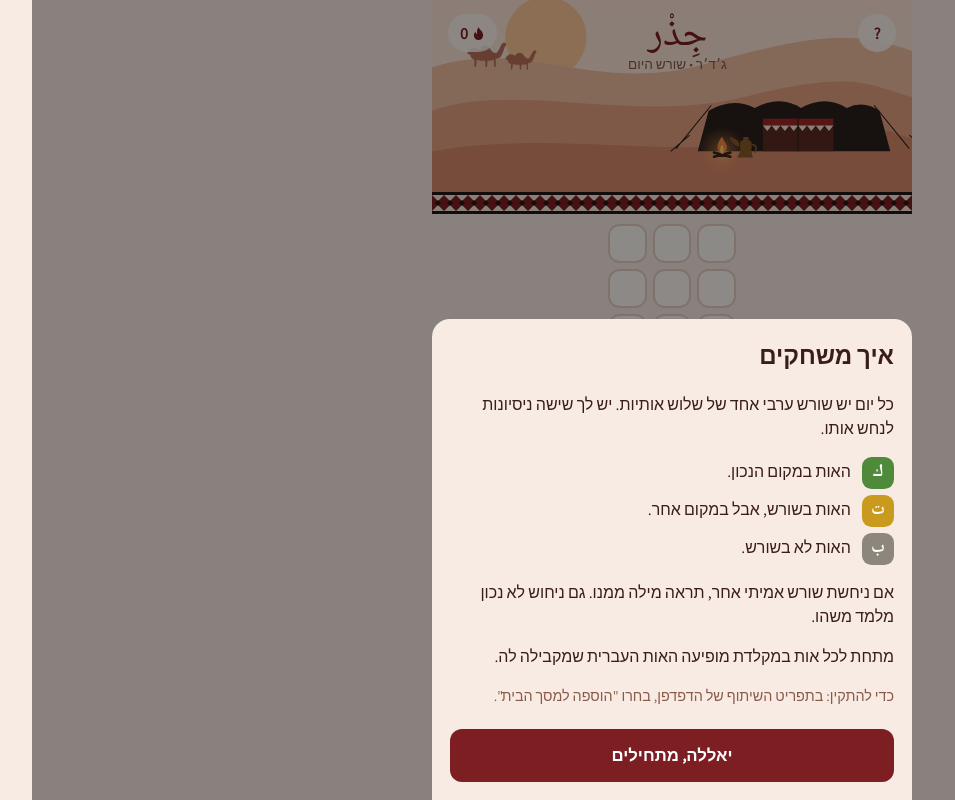
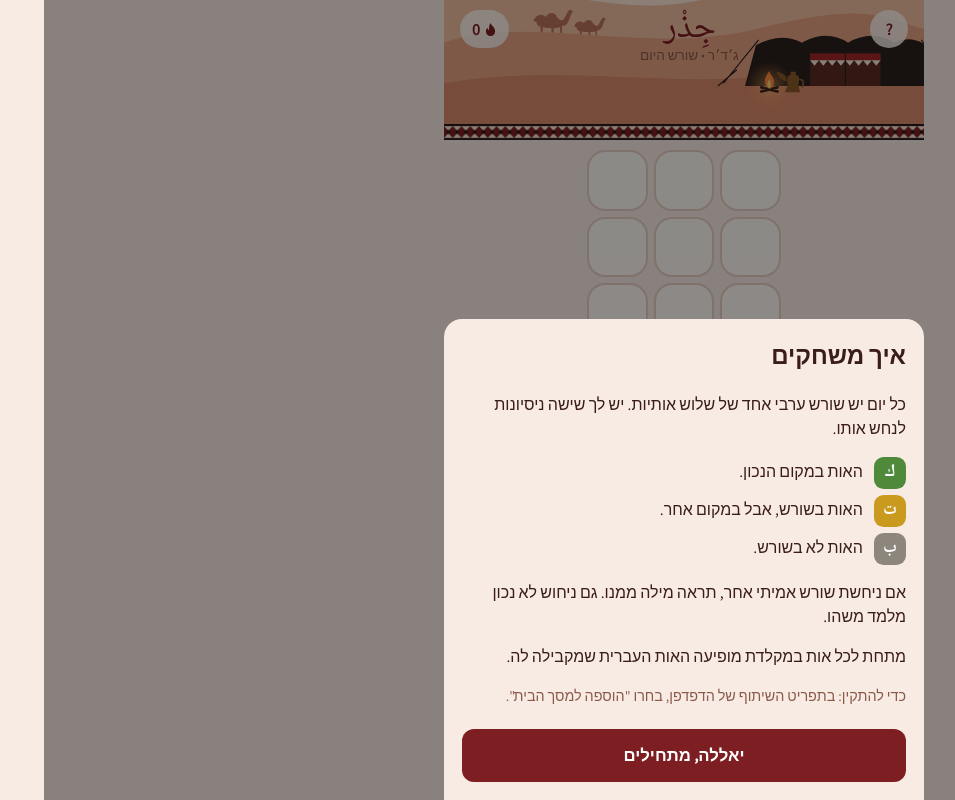
Before and after one commit to krohnkrusher-web/Arabic-app, a React (Vite) app: page / in a window 1280 px wide. Shown: the whole page, without its empty margins (91-1046 px from the left). Built offline with nearby package versions, Linux system fonts and the light colour scheme; a web font is replaced by a local one.

Commit message:
Bigger puzzle board: shorter desert header, slimmer sadu strips, board sized from the real header and key heights
Co-Authored-By: Claude Opus 5.5 <noreply@anthropic.com>
Claude-Session: https://claude.ai/code/session_017EhR6G51okH8h5FXRBweUe

```diff
--- a/src/App.tsx
+++ b/src/App.tsx
@@ -164,7 +164,7 @@ export default function App() {
           </div>
         </div>
       </header>
-      <Sadu className="sadu" id="sadu-top" />
+      <Sadu className="sadu" id="sadu-top" scale={0.73} />
 
       {testMode && <TestBar dayNumber={dayNumber} />}
 
@@ -191,7 +191,7 @@ export default function App() {
         )}
       </main>
 
-      <Sadu className="sadu sadu-bottom" id="sadu-bottom" scale={0.6} />
+      <Sadu className="sadu sadu-bottom" id="sadu-bottom" scale={0.41} />
 
       {toast && <div className="toast">{toast}</div>}
 
--- a/src/components/DesertHeader.tsx
+++ b/src/components/DesertHeader.tsx
@@ -68,8 +68,8 @@ export function DesertArt() {
         className="d-dune1"
         d="M0 122C70 100 120 142 200 120S310 94 354 110V214H0z"
       />
-      <Camel x={26} y={112} s={0.75} />
-      <Camel x={54} y={116} s={0.6} />
+      <Camel x={66} y={138} s={0.75} />
+      <Camel x={96} y={142} s={0.6} />
       <path
         className="d-dune2"
         d="M0 154C60 132 150 164 230 144S320 134 354 144V214H0z"
@@ -79,7 +79,7 @@ export function DesertArt() {
         d="M0 184C90 168 170 190 260 176S330 170 354 174V214H0z"
       />
       {/* Tent and fire sit low on the near dune, so a short header can crop the sky without hiding them. */}
-      <g transform="translate(0 24)">
+      <g transform="translate(26 26)">
         <g className="d-tent">
           <path
             className="d-rope"
--- a/src/styles.css
+++ b/src/styles.css
@@ -30,7 +30,8 @@
   --sun: #ffc79a;
   --fire-glow: 0.5;
   --night: 0;
-  --hero: clamp(150px, 24dvh, 200px);
+  --hero: clamp(116px, 15.5dvh, 150px);
+  --key-h: clamp(34px, 5.2dvh, 50px);
   --font-he: 'Assistant', system-ui, sans-serif;
   --font-ar: 'Noto Naskh Arabic', 'Geeza Pro', 'Arial', serif;
   --font-brand: 'Rakkas', 'Noto Naskh Arabic', serif;
@@ -139,7 +140,7 @@ button {
   align-items: flex-start;
   justify-content: space-between;
   gap: 8px;
-  padding: 14px 16px 0;
+  padding: 10px 16px 0;
 }
 
 .top h1 {
@@ -153,7 +154,7 @@ button {
 .brand-ar {
   font-family: var(--font-brand);
   font-weight: 400;
-  font-size: clamp(1.9rem, 9vw, 2.5rem);
+  font-size: clamp(1.7rem, 8vw, 2.2rem);
   color: var(--accent-ink);
 }
 
@@ -191,13 +192,13 @@ button {
   display: block;
   flex: none;
   width: calc(100% + 24px);
-  height: 22px;
+  height: 16px;
   margin: 0 -12px;
 }
 
 .sadu-bottom {
-  height: 13px;
-  margin-top: 14px;
+  height: 9px;
+  margin-top: 10px;
   margin-bottom: calc(-16px - env(safe-area-inset-bottom));
 }
 
@@ -211,7 +212,7 @@ main {
 
 /* Tiles take the room the header and keyboard leave, capped by screen width. */
 .board {
-  --tile: clamp(30px, min(18vw, calc((100dvh - 356px - var(--hero)) / 6.5)), 72px);
+  --tile: clamp(34px, min(20vw, calc((100dvh - var(--hero) - 5 * var(--key-h) - 105px) / 6)), 76px);
   display: flex;
   flex-direction: column;
   gap: 6px;
@@ -316,7 +317,7 @@ main {
 .key {
   flex: 1;
   max-width: 52px;
-  height: clamp(34px, 5.6dvh, 54px);
+  height: var(--key-h);
   border: none;
   border-radius: 14px;
   background: var(--key);
```
